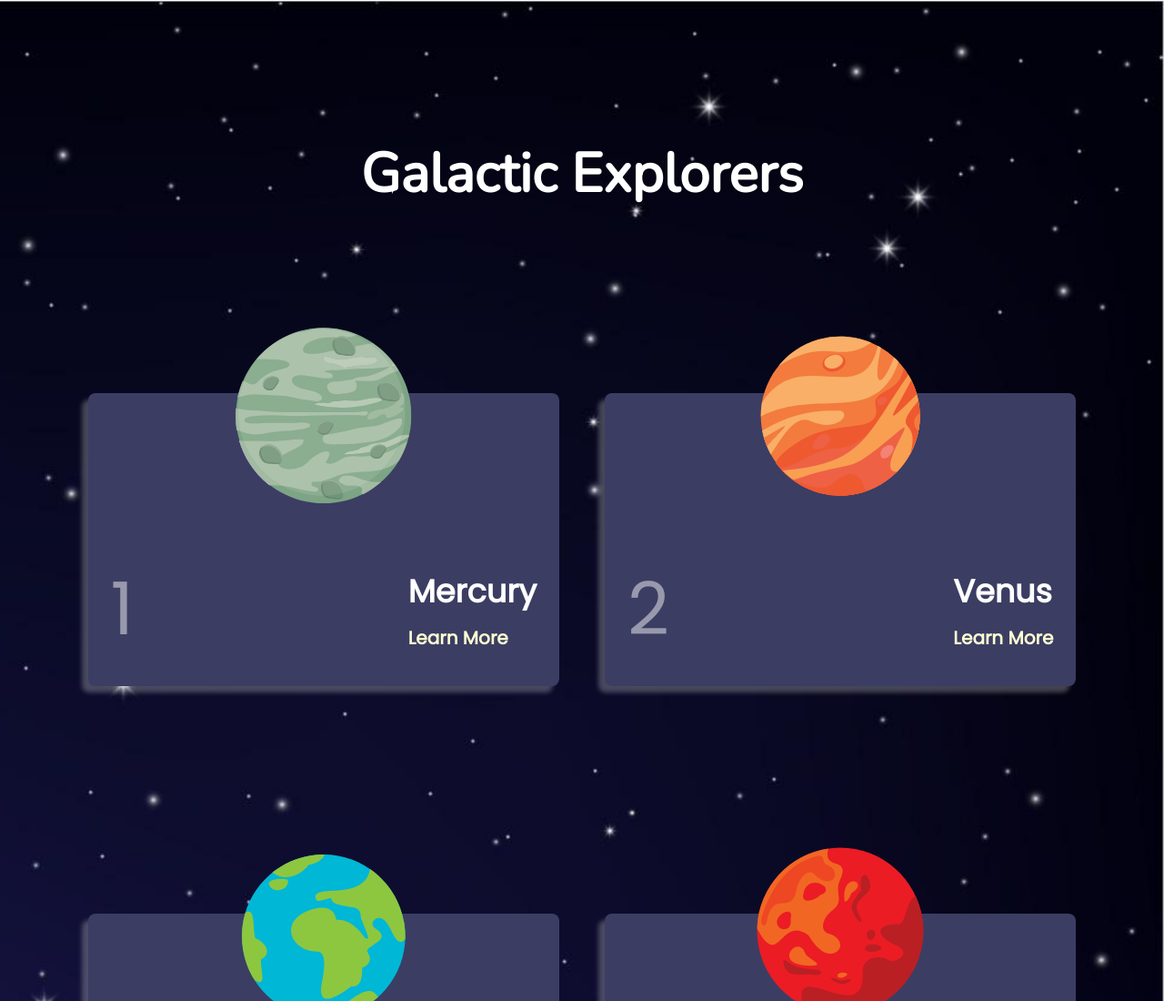
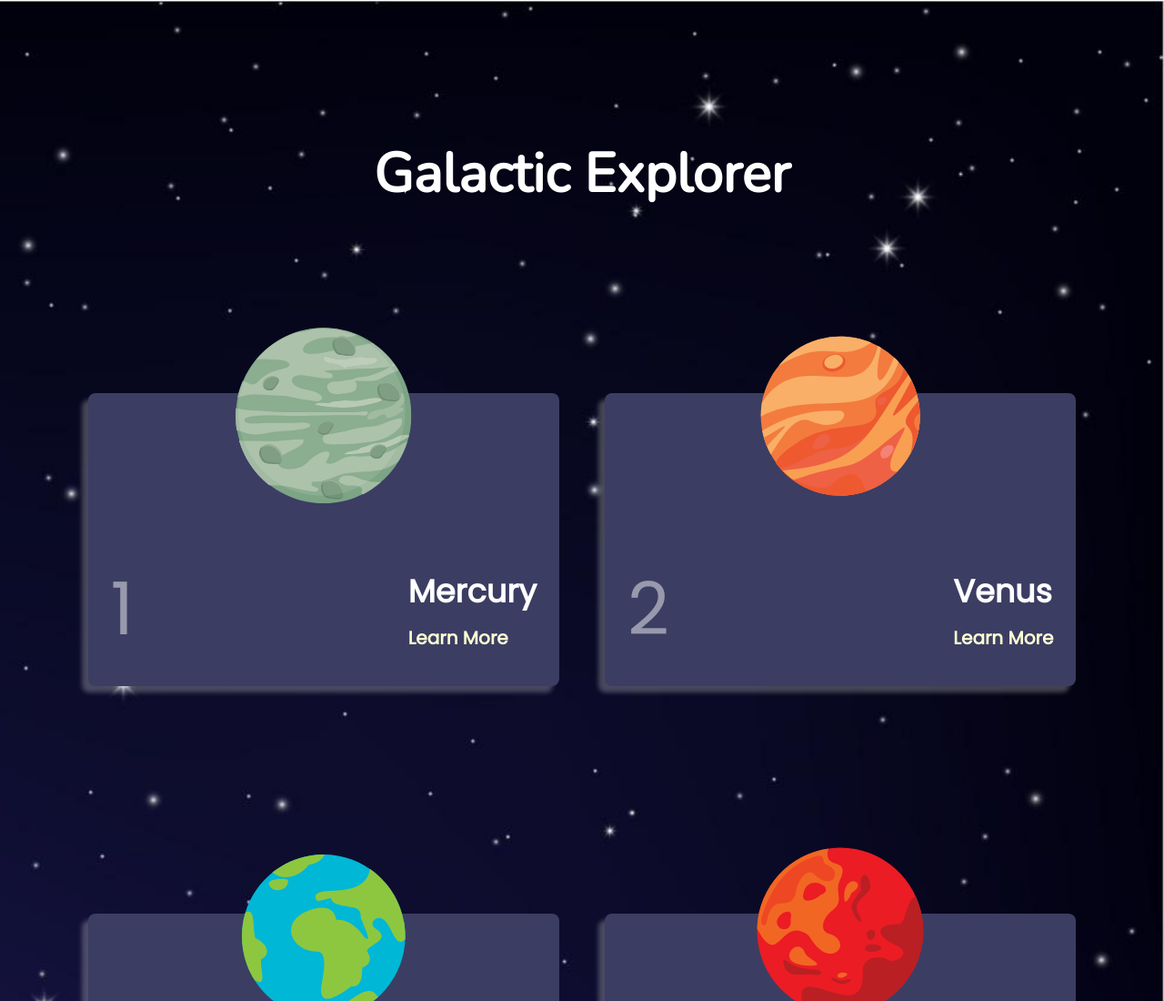
Before and after one commit to LaiDev/GalacticExplorer, a plain HTML site: page index.html in a window 1280 px wide. Shown: the top 1100 px of the page at 91% size. Drawn offline with nearby package versions, Linux system fonts and the light colour scheme.

Commit message:
IMPROVE : Title heading

```diff
--- a/index.html
+++ b/index.html
@@ -13,7 +13,7 @@
 
 <body>
     <div class="wrapper">
-        <h1>Galactic Explorers</h1>
+        <h1>Galactic Explorer</h1>
         <section class="planetRow">
             <section class="planetWrapper">
                 <img src="./img/Mercury.svg" alt="Mercury">
```
